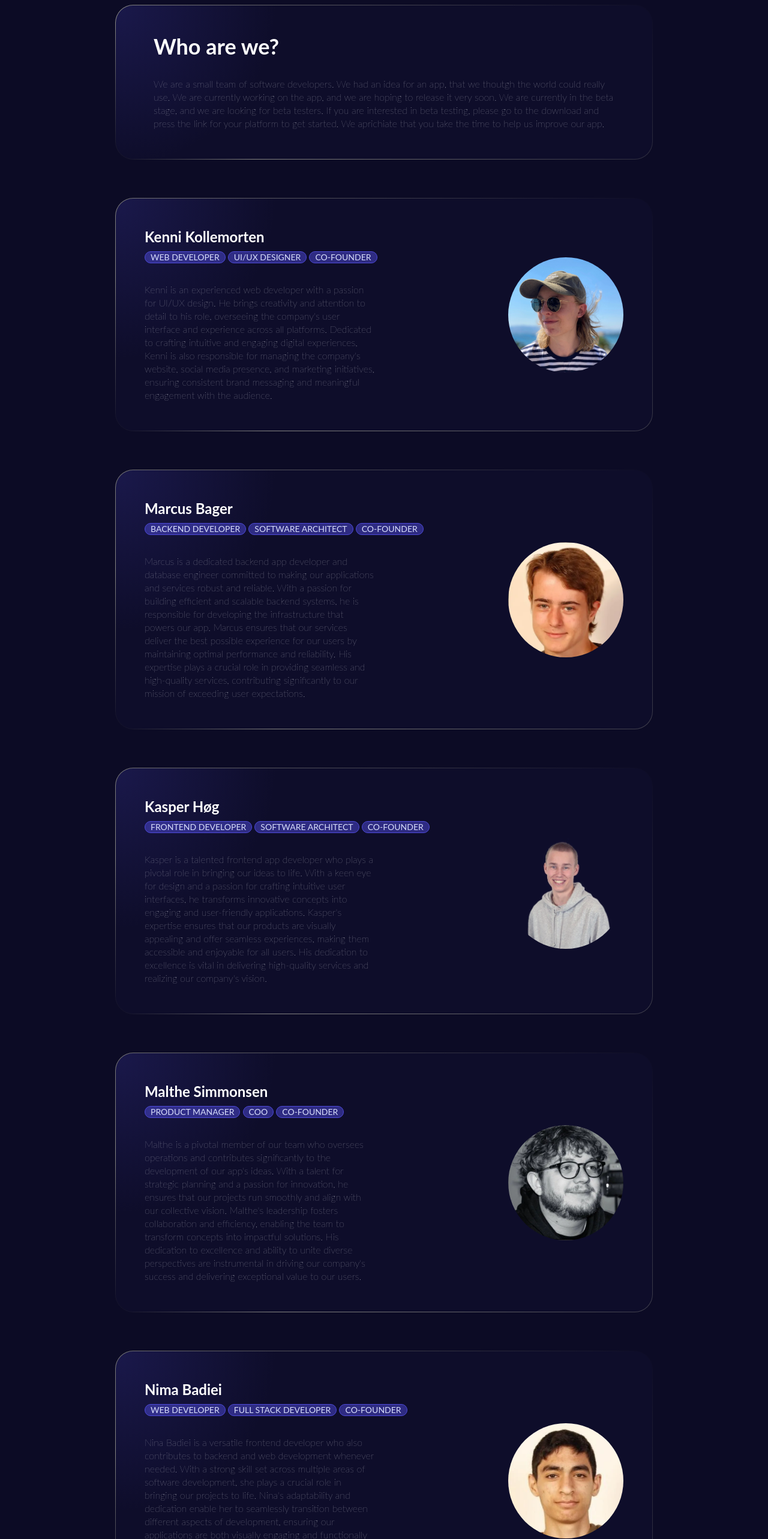
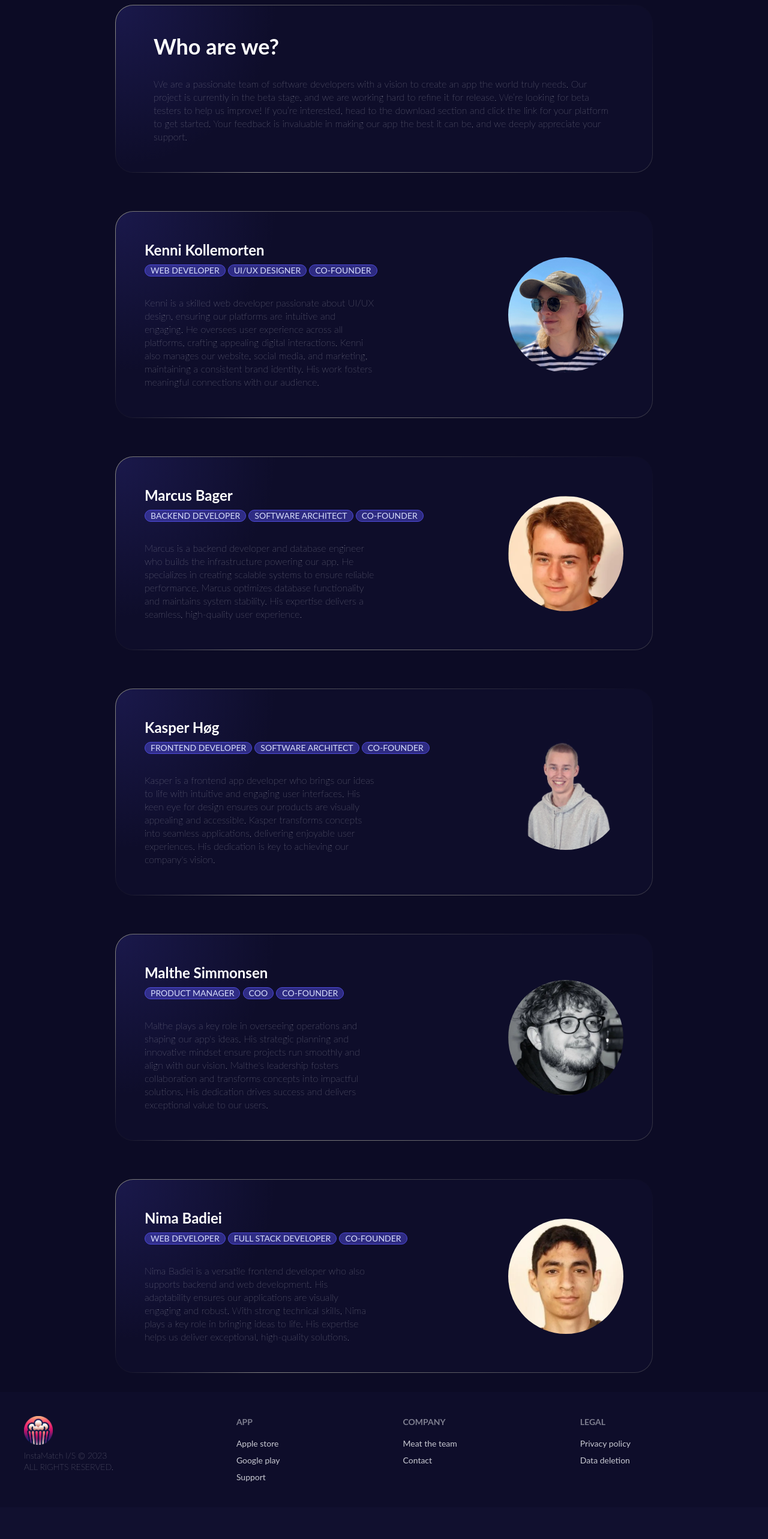
Before and after one commit to kenn7575/landing-page, a SvelteKit app: page /team in a window 1280 px wide. Shown: the part 120-2686 px from the top of the page at 60% size. After the commit the page ends 2633 px from the top, so only its background shows below. Built offline with nearby package versions, Linux system fonts and the light colour scheme.

Commit message:
optimizations, semantic html and improved SEO text

```diff
--- a/src/routes/+layout.svelte
+++ b/src/routes/+layout.svelte
@@ -6,7 +6,7 @@
 
 	import Navbar from '../components/Navbar.svelte';
 	import Footer from '../components/Footer.svelte';
-	import { fade, fly } from 'svelte/transition';
+	import { fade } from 'svelte/transition';
 
 	import { dev } from '$app/environment';
 	import { inject } from '@vercel/analytics';
@@ -33,9 +33,9 @@
 	<Navbar />
 </nav>
 {#key data.url}
-	<div in:fade={{ duration: 200, delay: 200 }} out:fade={{ duration: 200 }}>
+	<main in:fade={{ duration: 200, delay: 200 }} out:fade={{ duration: 200 }}>
 		<slot />
-	</div>
+	</main>
 {/key}
 <footer>
 	<Footer />
--- a/src/routes/team/+page.svelte
+++ b/src/routes/team/+page.svelte
@@ -28,32 +28,35 @@
 </svelte:head>
 
 <main class="w-full bg-base-300 bg-no-repeat bg-cover bg-center min-h-screen">
-	<div class="grid grid-cols-1 gap-16 pt-16 px-4 justify-center">
-		<div class="col-span-3 row-span-2 border-gradient-outer max-w-4xl w-full mx-auto">
+	<section class="grid grid-cols-1 gap-16 pt-16 px-4 justify-center">
+		<!-- About Section -->
+		<article class="col-span-3 row-span-2 border-gradient-outer max-w-4xl w-full mx-auto">
 			<div class="border-gradient-inner flex flex-col justify-around gap-4 items-center p-12">
 				<div class="flex flex-col gap-8">
 					<div>
-						<h2>Who are we?</h2>
+						<h1 class="text-4xl font-bold">Who are we?</h1>
 					</div>
 					<p class="max-w-3xl w-full">
-						We are a small team of software developers. We had an idea for an app, that we thoutgh
-						the world could really use. We are currently working on the app, and we are hoping to
-						release it very soon. We are currently in the beta stage, and we are looking for beta
-						testers. If you are interested in beta testing, please go to the download and press the
-						link for your platform to get started. We aprichiate that you take the time to help us
-						improve our app.
+						We are a passionate team of software developers with a vision to create an app the world
+						truly needs. Our project is currently in the beta stage, and we are working hard to
+						refine it for release. We’re looking for beta testers to help us improve! If you’re
+						interested, head to the download section and click the link for your platform to get
+						started. Your feedback is invaluable in making our app the best it can be, and we deeply
+						appreciate your support.
 					</p>
 				</div>
 			</div>
-		</div>
-		<div
+		</article>
+
+		<!-- Team Section -->
+		<article
 			class="bg-base-300 col-span-3 row-span-2 border-gradient-outer w-full max-w-4xl mx-auto relative"
 		>
 			<div class="border-gradient-inner flex flex-col justify-around gap-4 p-12">
 				<div class="flex justify-between flex-col sm:flex-row gap-2">
 					<div class="flex flex-col gap-8">
 						<div>
-							<h3>Kenni Kollemorten</h3>
+							<h2 class="text-2xl font-bold">Kenni Kollemorten</h2>
 
 							<span class="mt-2 badge badge-primary bg-primary/50 uppercase">Web developer</span>
 							<span class="mt-2 badge badge-primary bg-primary/50 uppercase">UI/UX Designer</span>
@@ -61,30 +64,29 @@
 						</div>
 
 						<p class="max-w-xl sm:w-2/3">
-							Kenni is an experienced web developer with a passion for UI/UX design. He brings
-							creativity and attention to detail to his role, overseeing the company's user
-							interface and experience across all platforms. Dedicated to crafting intuitive and
-							engaging digital experiences, Kenni is also responsible for managing the company's
-							website, social media presence, and marketing initiatives, ensuring consistent brand
-							messaging and meaningful engagement with the audience.
+							Kenni is a skilled web developer passionate about UI/UX design, ensuring our platforms
+							are intuitive and engaging. He oversees user experience across all platforms, crafting
+							appealing digital interactions. Kenni also manages our website, social media, and
+							marketing, maintaining a consistent brand identity. His work fosters meaningful
+							connections with our audience.
 						</p>
 					</div>
 					<div class="avatar">
 						<div class="w-48 rounded-full my-auto">
-							<img class="object-cover" src={Kenni} alt="Kenni" />
+							<img class="object-cover" src={Kenni} alt="Kenni, Web Developer" />
 						</div>
 					</div>
 				</div>
 			</div>
-		</div>
-		<div
+		</article>
+		<article
 			class="bg-base-300 col-span-3 row-span-2 border-gradient-outer w-full max-w-4xl mx-auto relative"
 		>
 			<div class="border-gradient-inner flex flex-col justify-around gap-4 p-12">
 				<div class="flex justify-between flex-col sm:flex-row gap-2">
 					<div class="flex flex-col gap-8">
 						<div>
-							<h3>Marcus Bager</h3>
+							<h2 class="text-2xl font-bold">Marcus Bager</h2>
 
 							<span class="mt-2 badge badge-primary bg-primary/50 uppercase">Backend developer</span
 							>
@@ -95,31 +97,33 @@
 						</div>
 
 						<p class="max-w-xl sm:w-2/3">
-							Marcus is a dedicated backend app developer and database engineer committed to making
-							our applications and services robust and reliable. With a passion for building
-							efficient and scalable backend systems, he is responsible for developing the
-							infrastructure that powers our app. Marcus ensures that our services deliver the best
-							possible experience for our users by maintaining optimal performance and reliability.
-							His expertise plays a crucial role in providing seamless and high-quality services,
-							contributing significantly to our mission of exceeding user expectations.
+							Marcus is a backend developer and database engineer who builds the infrastructure
+							powering our app. He specializes in creating scalable systems to ensure reliable
+							performance. Marcus optimizes database functionality and maintains system stability.
+							His expertise delivers a seamless, high-quality user experience.
 						</p>
 					</div>
 					<div class="avatar">
 						<div class="w-48 rounded-full my-auto">
-							<img class="object-cover" src={Marcus} alt="Marcus" />
+							<img
+								class="object-cover"
+								src={Marcus}
+								alt="Marcus, Backend Developer"
+								loading="lazy"
+							/>
 						</div>
 					</div>
 				</div>
 			</div>
-		</div>
-		<div
+		</article>
+		<article
 			class="bg-base-300 col-span-3 row-span-2 border-gradient-outer w-full max-w-4xl mx-auto relative"
 		>
 			<div class="border-gradient-inner flex flex-col justify-around gap-4 p-12">
 				<div class="flex justify-between flex-col sm:flex-row gap-2">
 					<div class="flex flex-col gap-8">
 						<div>
-							<h3>Kasper Høg</h3>
+							<h2 class="text-2xl font-bold">Kasper Høg</h2>
 
 							<span class="mt-2 badge badge-primary bg-primary/50 uppercase"
 								>Frontend developer</span
@@ -131,31 +135,34 @@
 						</div>
 
 						<p class="max-w-xl sm:w-2/3">
-							Kasper is a talented frontend app developer who plays a pivotal role in bringing our
-							ideas to life. With a keen eye for design and a passion for crafting intuitive user
-							interfaces, he transforms innovative concepts into engaging and user-friendly
-							applications. Kasper's expertise ensures that our products are visually appealing and
-							offer seamless experiences, making them accessible and enjoyable for all users. His
-							dedication to excellence is vital in delivering high-quality services and realizing
-							our company's vision.
+							Kasper is a frontend app developer who brings our ideas to life with intuitive and
+							engaging user interfaces. His keen eye for design ensures our products are visually
+							appealing and accessible. Kasper transforms concepts into seamless applications,
+							delivering enjoyable user experiences. His dedication is key to achieving our
+							company's vision.
 						</p>
 					</div>
 					<div class="avatar">
 						<div class="w-48 rounded-full my-auto">
-							<img class="mix-blend-screen object-cover" src={Kasper} alt="Kasper" />
+							<img
+								class="mix-blend-screen object-cover"
+								src={Kasper}
+								alt="Kasper, Frontend Developer"
+								loading="lazy"
+							/>
 						</div>
 					</div>
 				</div>
 			</div>
-		</div>
-		<div
+		</article>
+		<article
 			class="bg-base-300 col-span-3 row-span-2 border-gradient-outer w-full max-w-4xl mx-auto relative"
 		>
 			<div class="border-gradient-inner flex flex-col justify-around gap-4 p-12">
 				<div class="flex justify-between flex-col sm:flex-row gap-2">
 					<div class="flex flex-col gap-8">
 						<div>
-							<h3>Malthe Simmonsen</h3>
+							<h2 class="text-2xl font-bold">Malthe Simmonsen</h2>
 
 							<span class="mt-2 badge badge-primary bg-primary/50 uppercase">Product manager</span>
 							<span class="mt-2 badge badge-primary bg-primary/50 uppercase">COO</span>
@@ -163,31 +170,29 @@
 						</div>
 
 						<p class="max-w-xl sm:w-2/3">
-							Malthe is a pivotal member of our team who oversees operations and contributes
-							significantly to the development of our app's ideas. With a talent for strategic
-							planning and a passion for innovation, he ensures that our projects run smoothly and
-							align with our collective vision. Malthe's leadership fosters collaboration and
-							efficiency, enabling the team to transform concepts into impactful solutions. His
-							dedication to excellence and ability to unite diverse perspectives are instrumental in
-							driving our company's success and delivering exceptional value to our users.
+							Malthe plays a key role in overseeing operations and shaping our app's ideas. His
+							strategic planning and innovative mindset ensure projects run smoothly and align with
+							our vision. Malthe's leadership fosters collaboration and transforms concepts into
+							impactful solutions. His dedication drives success and delivers exceptional value to
+							our users.
 						</p>
 					</div>
 					<div class="avatar">
 						<div class="w-48 rounded-full my-auto">
-							<img class="object-cover" src={Malthe} alt="Malthe" />
+							<img class="object-cover" src={Malthe} alt="Malthe, Product Manager" loading="lazy" />
 						</div>
 					</div>
 				</div>
 			</div>
-		</div>
-		<div
+		</article>
+		<article
 			class="bg-base-300 col-span-3 row-span-2 border-gradient-outer w-full max-w-4xl mx-auto relative mb-8"
 		>
 			<div class="border-gradient-inner flex flex-col justify-around gap-4 p-12">
 				<div class="flex justify-between flex-col sm:flex-row gap-2">
 					<div class="flex flex-col gap-8">
 						<div>
-							<h3>Nima Badiei</h3>
+							<h2 class="text-2xl font-bold">Nima Badiei</h2>
 
 							<span class="mt-2 badge badge-primary bg-primary/50 uppercase">Web developer</span>
 							<span class="mt-2 badge badge-primary bg-primary/50 uppercase"
@@ -197,22 +202,19 @@
 						</div>
 
 						<p class="max-w-xl sm:w-2/3">
-							Nina Badiei is a versatile frontend developer who also contributes to backend and web
-							development whenever needed. With a strong skill set across multiple areas of software
-							development, she plays a crucial role in bringing our projects to life. Nina's
-							adaptability and dedication enable her to seamlessly transition between different
-							aspects of development, ensuring our applications are both visually engaging and
-							functionally robust. Her collaborative spirit and technical expertise greatly enhance
-							our team's ability to deliver high-quality solutions that exceed user expectations.
+							Nima Badiei is a versatile frontend developer who also supports backend and web
+							development. His adaptability ensures our applications are visually engaging and
+							robust. With strong technical skills, Nima plays a key role in bringing ideas to life.
+							His expertise helps us deliver exceptional, high-quality solutions.
 						</p>
 					</div>
 					<div class="avatar">
 						<div class="w-48 rounded-full my-auto">
-							<img class=" object-cover" src={Nima} alt="Nima" />
+							<img class=" object-cover" src={Nima} alt="Nima, Web Developer" loading="lazy" />
 						</div>
 					</div>
 				</div>
 			</div>
-		</div>
-	</div>
+		</article>
+	</section>
 </main>
```
Also changed, not shown: src/routes/+page.svelte (+31 -18 lines), src/routes/download/+page.svelte (+19 -5 lines), src/routes/support/+page.svelte (+22 -9 lines).
